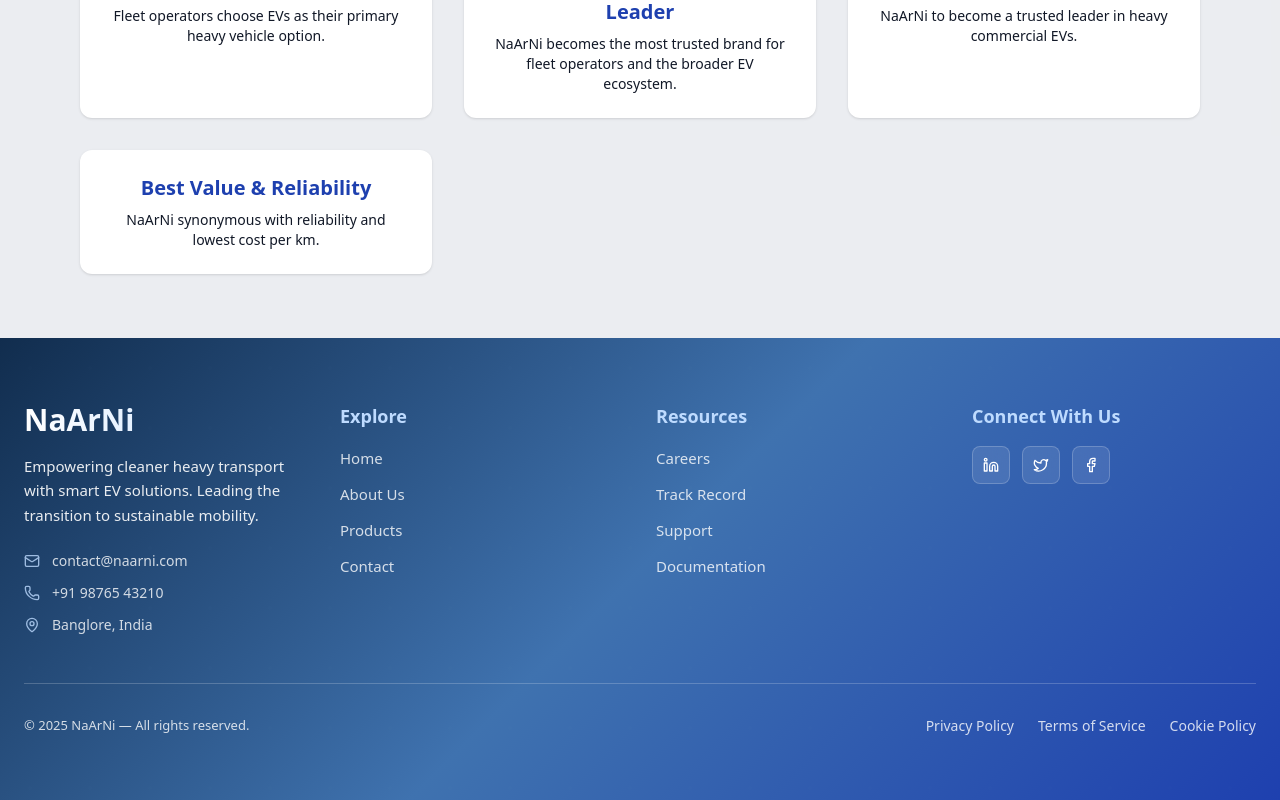
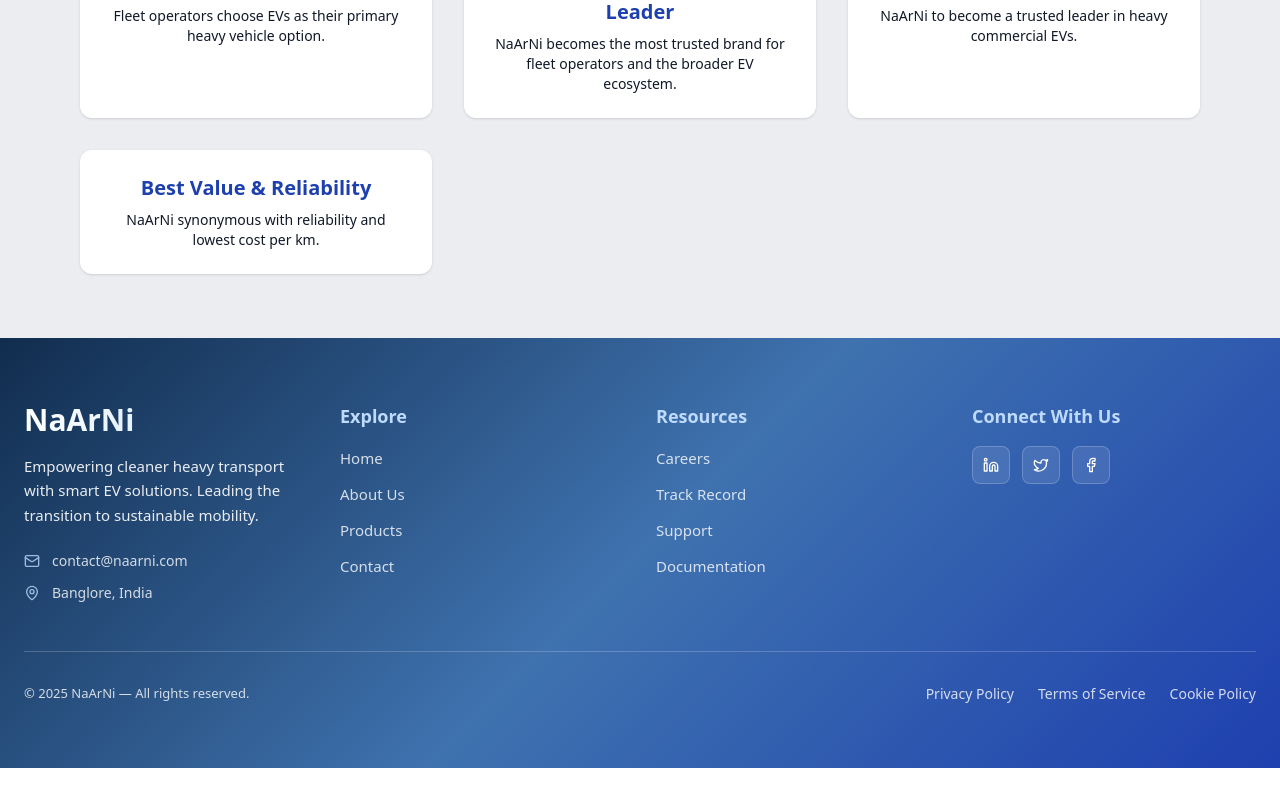
Before and after one commit to bestorbust/naarni, a React (Vite) app: page / in a window 1280 px wide. Shown: the part 1897-2697 px from the top of the page. After the commit the page ends 2665 px from the top, so only its background shows below. Built offline with nearby package versions, Linux system fonts and the light colour scheme.

Commit message:
removed phn num

```diff
--- a/src/components/Footer.tsx
+++ b/src/components/Footer.tsx
@@ -43,10 +43,10 @@
                 <Mail size={16} className="text-blue-200" />
                 <span>contact@naarni.com</span>
               </div>
-              <div className="flex items-center space-x-3 text-sm opacity-80">
+              {/* <div className="flex items-center space-x-3 text-sm opacity-80">
                 <Phone size={16} className="text-blue-200" />
                 <span>+91 98765 43210</span>
-              </div>
+              </div> */}
               <div className="flex items-center space-x-3 text-sm opacity-80">
                 <MapPin size={16} className="text-blue-200" />
                 <span>Banglore, India</span>
```
